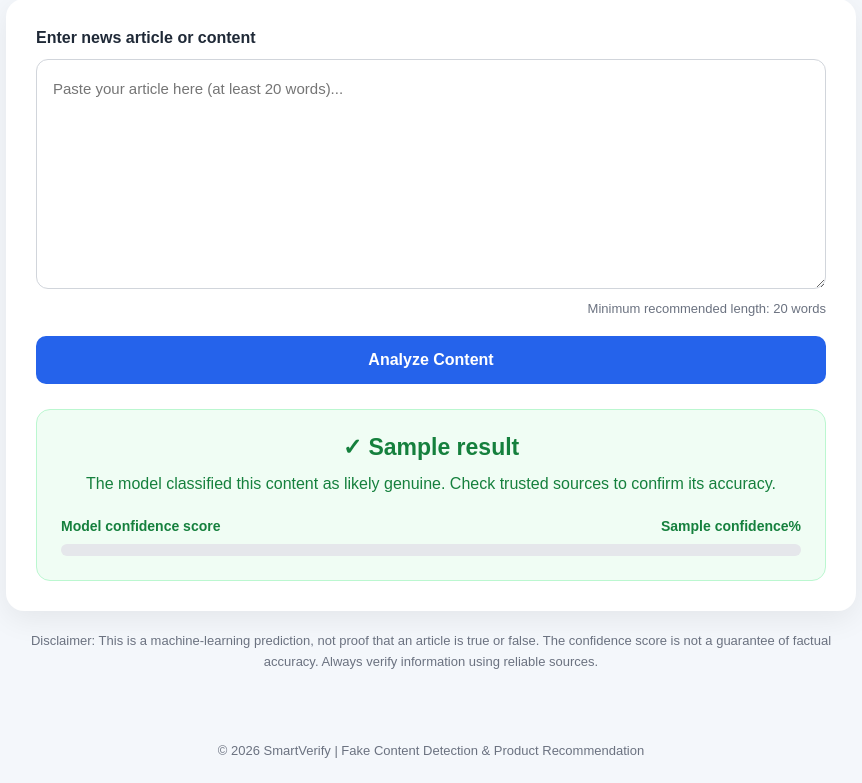
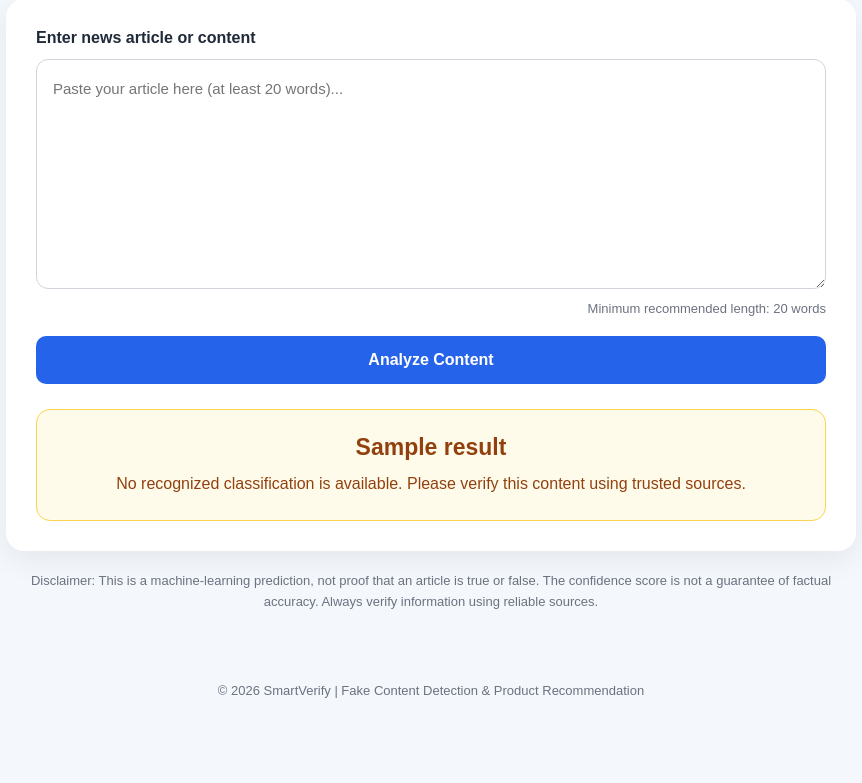
Before and after one commit to omkalkar/SmartVerify, a Flask app: template templates/fake_detector.html in a window 1280 px wide. Shown: the part 216-999 px from the top of the page, without its empty margins (209-1071 px from the left). After the commit the page ends 914 px from the top, so only its background shows below. Run offline with Flask 3, Linux system fonts and the light colour scheme; the template is opened without the code that fills it: most values are stand-ins (such as "Sample title", 1, 10 or a date in 2020).

Commit message:
Improve fake content detection and result display

```diff
--- a/app.py
+++ b/app.py
@@ -8,13 +8,16 @@ app = Flask(__name__)
 BASE_DIR = Path(__file__).resolve().parent
 MODEL_PATH = BASE_DIR / "fake_content_model.pkl"
 
+# Predictions below this confidence are shown as uncertain.
+CONFIDENCE_THRESHOLD = 60.0
+
 try:
     model = joblib.load(MODEL_PATH)
     print("Model loaded successfully.")
     print("Model classes:", getattr(model, "classes_", "Not available"))
 except Exception as error:
     model = None
-    print("Model loading error:", error)
+    print("Model loading error:", repr(error))
 
 
 @app.route("/")
@@ -37,56 +40,67 @@ def fake_detector():
             warning = "Please enter a news article."
 
         elif word_count < 20:
-            warning = "Please enter at least 20 words for analysis."
+            warning = (
+                f"Your text has only {word_count} words. "
+                "Please enter the full article with at least 20 words."
+            )
 
         elif model is None:
-            warning = "Model could not be loaded. Check fake_content_model.pkl."
+            warning = (
+                "The model could not be loaded. "
+                "Check that fake_content_model.pkl exists."
+            )
 
         else:
             try:
                 prediction = model.predict([content])[0]
+                label = str(prediction).strip().upper()
 
-                # Debug information: actual model output
                 print("RAW MODEL PREDICTION:", repr(prediction))
-                print("PREDICTION TYPE:", type(prediction).__name__)
 
+                classes = list(model.classes_)
                 probabilities = None
 
                 if hasattr(model, "predict_proba"):
                     probabilities = model.predict_proba([content])[0]
-                    classes = list(model.classes_)
                     predicted_index = classes.index(prediction)
                     confidence = round(
                         float(probabilities[predicted_index]) * 100, 2
                     )
 
-                # Handle string labels and numeric labels
-                label = str(prediction).strip().upper()
+                # Handle uncertain predictions before displaying a label.
+                if (
+                    confidence is not None
+                    and confidence < CONFIDENCE_THRESHOLD
+                ):
+                    result = "Uncertain - Needs Verification"
+                    warning = (
+                        f"The model confidence is {confidence:.2f}%, "
+                        "which is below the 60% display threshold. "
+                        "The article cannot be reliably classified by "
+                        "this model. Verify it using trusted sources."
+                    )
 
-                if label in ("FAKE", "0"):
+                elif label == "FAKE":
                     result = "Potentially Fake Content"
+                    warning = (
+                        "This is an ML model prediction, not verified "
+                        "fact-checking. Check reliable sources before "
+                        "deciding whether the article is false."
+                    )
 
-                elif label in ("REAL", "1"):
+                elif label == "REAL":
                     result = "Likely Genuine Content"
+                    warning = (
+                        "This prediction does not prove that the article "
+                        "is true. Verify it using reliable sources."
+                    )
 
                 else:
                     result = "Unable to classify content"
                     warning = (
                         "The model returned an unrecognized label. "
-                        "Check the server logs and model training labels."
-                    )
-
-                if confidence is not None and confidence < 70:
-                    warning = (
-                        "The model is uncertain about this prediction. "
-                        "Check reliable sources before deciding whether "
-                        "the news is true or false."
-                    )
-                elif warning is None:
-                    warning = (
-                        "This is an ML model prediction, not verified "
-                        "fact-checking. Confirm the article using reliable "
-                        "sources before sharing."
+                        "Check the model training labels."
                     )
 
                 print("DISPLAY RESULT:", result)
@@ -97,7 +111,7 @@ def fake_detector():
                 confidence = None
                 warning = (
                     "An error occurred while analyzing the article. "
-                    "Check the server logs for details."
+                    "Please try again and check the server logs."
                 )
                 print("Prediction error:", repr(error))
 
--- a/templates/fake_detector.html
+++ b/templates/fake_detector.html
@@ -4,7 +4,6 @@
 <head>
     <meta charset="UTF-8">
     <meta name="viewport" content="width=device-width, initial-scale=1.0">
-
     <title>Fake Content Detector | SmartVerify</title>
 
     <style>
@@ -165,6 +164,12 @@
             color: #15803d;
         }
 
+        .result.uncertain {
+            background: #fffbeb;
+            border-color: #fcd34d;
+            color: #92400e;
+        }
+
         .confidence {
             margin-top: 22px;
             text-align: left;
@@ -200,6 +205,10 @@
 
         .result.genuine .progress-fill {
             background: #16a34a;
+        }
+
+        .result.uncertain .progress-fill {
+            background: #d97706;
         }
 
         .disclaimer {
@@ -242,10 +251,8 @@
 </head>
 
 <body>
-
 <nav>
     <div class="logo">SmartVerify</div>
-
     <div>
         <a href="/">Home</a>
         <a href="/fake-detector">Fake Detector</a>
@@ -254,7 +261,6 @@
 </nav>
 
 <main class="container">
-
     <div class="heading">
         <h1>Fake Content Detector</h1>
         <p>
@@ -264,9 +270,7 @@
     </div>
 
     <section class="card">
-
         <form method="POST" action="/fake-detector">
-
             <label for="content">Enter news article or content</label>
 
             <textarea
@@ -281,7 +285,6 @@
             </div>
 
             <button type="submit">Analyze Content</button>
-
         </form>
 
         {% if warning %}
@@ -291,73 +294,92 @@
         {% endif %}
 
         {% if result %}
+            {% set result_text = result|string|lower %}
 
-            {% if "Fake" in result %}
+            {% if 'uncertain' in result_text or 'verification' in result_text %}
 
-                <div class="result fake">
-
+                <div class="result uncertain">
                     <h2>⚠️ {{ result }}</h2>
-
                     <p>
-                        The model classified this content as potentially fake.
-                        Verify it with reliable sources before sharing.
+                        The model is not confident enough to classify this
+                        content reliably. Verify the claims using trusted,
+                        independent sources before sharing.
                     </p>
 
-                    {% if confidence is not none %}
+                    {% if confidence is defined and confidence is not none %}
                         <div class="confidence">
-
                             <div class="confidence-top">
                                 <span>Model confidence score</span>
                                 <span>{{ confidence }}%</span>
                             </div>
-
                             <div class="progress-track">
-                                <div
-                                    class="progress-fill"
-                                    data-confidence="{{ confidence }}"
-                                ></div>
+                                <div class="progress-fill"
+                                     data-confidence="{{ confidence }}"></div>
                             </div>
-
                         </div>
                     {% endif %}
+                </div>
 
+            {% elif 'fake' in result_text %}
+
+                <div class="result fake">
+                    <h2>⚠️ {{ result }}</h2>
+                    <p>
+                        The model has flagged this content as potentially
+                        fake. This is a prediction, not proof. Check the
+                        claims against reliable sources before sharing.
+                    </p>
+
+                    {% if confidence is defined and confidence is not none %}
+                        <div class="confidence">
+                            <div class="confidence-top">
+                                <span>Model confidence score</span>
+                                <span>{{ confidence }}%</span>
+                            </div>
+                            <div class="progress-track">
+                                <div class="progress-fill"
+                                     data-confidence="{{ confidence }}"></div>
+                            </div>
+                        </div>
+                    {% endif %}
+                </div>
+
+            {% elif 'genuine' in result_text or 'real' in result_text %}
+
+                <div class="result genuine">
+                    <h2>✓ {{ result }}</h2>
+                    <p>
+                        The model predicts that this content may be genuine.
+                        This does not confirm that the article is factually
+                        correct. Check trusted sources to verify its claims.
+                    </p>
+
+                    {% if confidence is defined and confidence is not none %}
+                        <div class="confidence">
+                            <div class="confidence-top">
+                                <span>Model confidence score</span>
+                                <span>{{ confidence }}%</span>
+                            </div>
+                            <div class="progress-track">
+                                <div class="progress-fill"
+                                     data-confidence="{{ confidence }}"></div>
+                            </div>
+                        </div>
+                    {% endif %}
                 </div>
 
             {% else %}
 
-                <div class="result genuine">
-
-                    <h2>✓ {{ result }}</h2>
-
+                <div class="result uncertain">
+                    <h2>{{ result }}</h2>
                     <p>
-                        The model classified this content as likely genuine.
-                        Check trusted sources to confirm its accuracy.
+                        No recognized classification is available.
+                        Please verify this content using trusted sources.
                     </p>
-
-                    {% if confidence is not none %}
-                        <div class="confidence">
-
-                            <div class="confidence-top">
-                                <span>Model confidence score</span>
-                                <span>{{ confidence }}%</span>
-                            </div>
-
-                            <div class="progress-track">
-                                <div
-                                    class="progress-fill"
-                                    data-confidence="{{ confidence }}"
-                                ></div>
-                            </div>
-
-                        </div>
-                    {% endif %}
-
                 </div>
 
             {% endif %}
-
         {% endif %}
-
     </section>
 
     <p class="disclaimer">
@@ -365,7 +387,6 @@
         an article is true or false. The confidence score is not a guarantee
         of factual accuracy. Always verify information using reliable sources.
     </p>
-
 </main>
 
 <footer>
@@ -382,6 +403,5 @@
         }
     });
 </script>
-
 </body>
 </html>
```
Also changed, not shown: train_model.py (+72 -77 lines), 1 other file.
